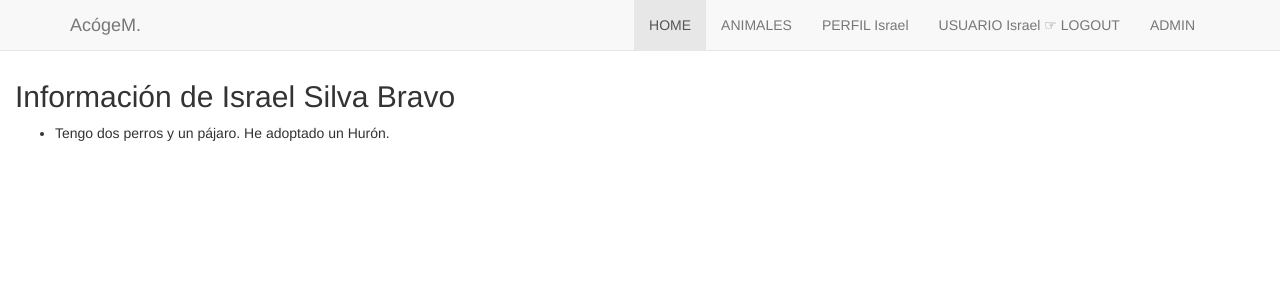
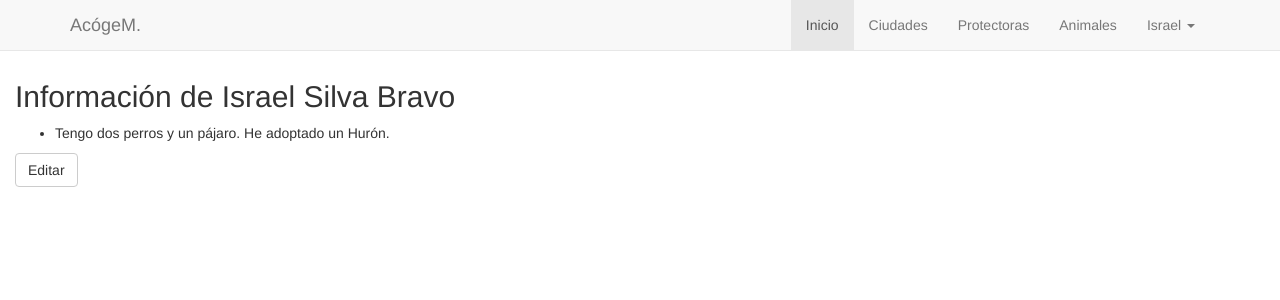
Before and after one commit to 1SR4Sil12/Proyecto-IAW, a Django app: page /perfiles/1/ in a window 1280 px wide. Shown: the top 300 px of the page. Run offline with Django 3.2, Linux system fonts and the light colour scheme; a user stored in the database is signed in; data comes from the database, SQL or seed files in the repository; both versions use the stored data as it was after the commit; some libraries are stand-ins or nearby versions.

Commit message:
Commit P10_FINAL_v3
Con botón para que el usuario pueda editar su perfil. La barra de navegación ahora tiene un estilo diferente y tiene un desplegable para el perfil.

```diff
--- a/AcogeM/AcogeM/urls.py
+++ b/AcogeM/AcogeM/urls.py
@@ -20,6 +20,7 @@ from AcogeM_app import views
 from AcogeM_app.views import CiudadListView, ProtectoraListView, AnimalListView, PerfilListView
 from AcogeM_app.views import AnimalDetailView, ProtectoraDetailView,PerfilDetailView
 from AcogeM_app.views import AnimalCreateView, AnimalUpdateView, AnimalDeleteView
+from AcogeM_app.views import PerfilUpdateView
 from AcogeM_app.views import RegistroUsuario
 
 #Django REST API
@@ -60,6 +61,7 @@ urlpatterns = [
 
     path('perfiles/', PerfilListView.as_view(), name='perfil-list'),
     path('perfiles/<int:pk>/', PerfilDetailView.as_view(), name='perfil-detail'),
+    path('perfiles/<int:pk>/update', PerfilUpdateView.as_view(), name='perfil-update'),
 
     #Search
     path('search/', views.search, name='search'),
--- a/AcogeM/AcogeM_app/templates/AcogeM_app/perfil_detail.html
+++ b/AcogeM/AcogeM_app/templates/AcogeM_app/perfil_detail.html
@@ -5,4 +5,5 @@
     <ul>
         <li>{{ perfil.exp }}</li>
     </ul>
+    <a href="{% url 'perfil-update' perfil.pk %}" class="btn btn-default">Editar</a>
 {% endblock %}
--- a/AcogeM/AcogeM_app/templates/base.html
+++ b/AcogeM/AcogeM_app/templates/base.html
@@ -39,32 +39,47 @@
           </button> -->
         <a class="navbar-brand" href="{% url 'index.html' %}">AcógeM.</a>
       </div>
+      <!-- <div class="container">
+        <div class="row">
+            <div class="col-md-2 search">
+                <form class="d-felx" method="POST" action="{% url 'search' %}">
+                    {% csrf_token %}
+                    <div class="custom-search-input">
+                        <div class="input-group col-md-12">
+                            <input type="text" class="form-control" placeholder="Buscar..." name="buscar">
+                            <p></p>
+                            <span class="input-group-list">
+                                <i class="icon icon-search"></i>
+                                <button type="submit" class="boton btn-outline-secondary">Buscar</button>
+                            </span>
+                        </div>
+                    </div>
+                </form>
+            </div>
+        </div>
+    </div> -->
       <div class="navbar-collapse collapse navbar-right">
         <ul class="nav navbar-nav">
-          <li class="active"><a href="{% url 'index.html' %}">HOME</a></li>
-          <li><a href="{% url 'animal-list' %}">ANIMALES</a></li>
+          <li class="active"><a href="{% url 'index.html' %}">Inicio</a></li>
+          <li><a href="{% url 'ciudad-list' %}">Ciudades</a></li>
+          <li><a href="{% url 'protectora-list' %}">Protectoras</a></li>
+          <li><a href="{% url 'animal-list' %}">Animales</a></li>
           {% if user.is_authenticated %}
-            <li><a href="{% url 'perfil-detail' user.pk %}">PERFIL {{ user }}</a></li>
-          {% endif %}
-          {% if user.is_authenticated %}
-          <li><a href="{% url 'logout' %}">USUARIO {{ user }} &#9758; LOGOUT</a></li>
-            {% if user.is_staff %}
-              <li><a href="{% url 'admin:index' %}">ADMIN</a></li>
-            {% endif %}
+          <li class="dropdown">
+            <a href="#" class="dropdown-toggle" data-toggle="dropdown">{{ user }} <b class="caret"></b></a>
+            <ul class="dropdown-menu">
+              <li><a href="{% url 'perfil-detail' user.pk %}">Mi Perfil</a></li>
+              {% if user.is_staff %}
+                <li><a href="{% url 'admin:index' %}">Administración</a></li>
+              {% endif %}
+              <li><a href="{% url 'logout' %}">&#9758; Cerrar Sesión</a></li>
+            </ul>
+          </li>
           {% else %}
           <li><a href="{% url 'login' %}">LOGIN</a></li>
           <li><a href="{% url 'user-add' %}">REGISTRATE</a></li>
           {% endif %}
-          <!-- <li class="dropdown">
-            <a href="#" class="dropdown-toggle" data-toggle="dropdown">PAGES <b class="caret"></b></a>
-            <ul class="dropdown-menu">
-              <li><a href="blog.html">BLOG</a></li>
-              <li><a href="single-post.html">SINGLE POST</a></li>
-              <li><a href="portfolio.html">PORTFOLIO</a></li>
-              <li><a href="single-project.html">SINGLE PROJECT</a></li>
-            </ul>
-          </li>
- -->        </ul>
+        </ul>
       </div>
       <!--/.nav-collapse -->
     </div>
--- a/AcogeM/AcogeM_app/views.py
+++ b/AcogeM/AcogeM_app/views.py
@@ -137,3 +137,10 @@ def search(request):
 		return render(request,
 			'AcogeM_app/search.html',
 			{})
+
+
+# ---------------- Actualizar Usuario -----------------
+class PerfilUpdateView(LoginRequiredMixin, UpdateView):
+	model = Perfil
+	form_class = PerfilForm
+	success_url = reverse_lazy('index.html')
```
Also changed, not shown: AcogeM/AcogeM_app/templates/AcogeM_app/perfil_form.html (added, +16 -0 lines), AcogeM/db.sqlite3.
